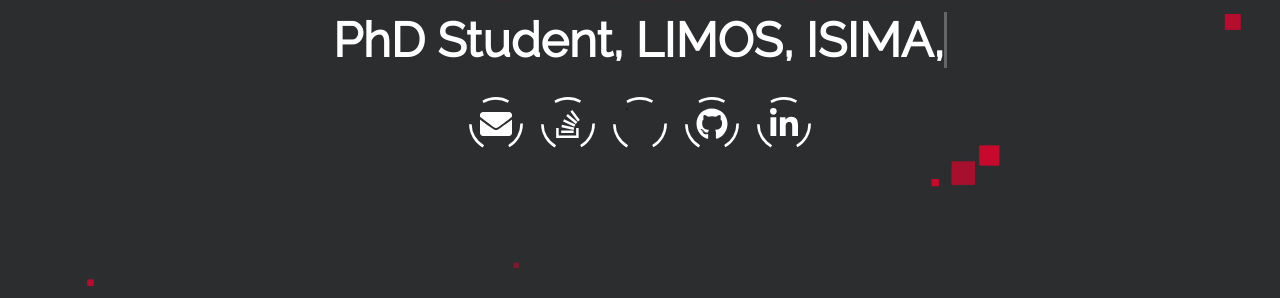
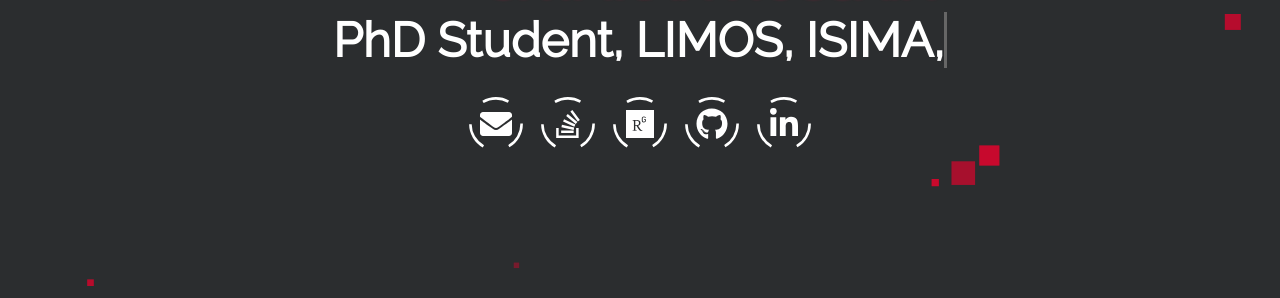
Before and after one commit to imranrana/portfolio, a Jekyll site: the page built from index.html, in a window 1280 px wide. Shown: the part 448-746 px from the top of the page. Built offline with Jekyll 4.4.1, drawn with Linux system fonts in a browser that asks for light colours.

Commit message:
Update landing-page.html

```diff
--- a/_includes/landing-page.html
+++ b/_includes/landing-page.html
@@ -49,7 +49,7 @@
           </svg>
           <div class="social">
             <svg class="social-svg" viewBox="0 0 48 48">
-              <use x="12" y="12" width="24" height="24" viewBox="0 0 48 48" xlink:href="{{ "/assets/img/brands.svg#cv" | prepend: site.baseurl }}"></use>
+              <use x="12" y="12" width="24" height="24" viewBox="0 0 48 48" xlink:href="{{ "/assets/img/brands.svg#researchgate" | prepend: site.baseurl }}"></use>
             </svg>
           </div>
           <span class="label">RESEARCHGATE</span>
```
